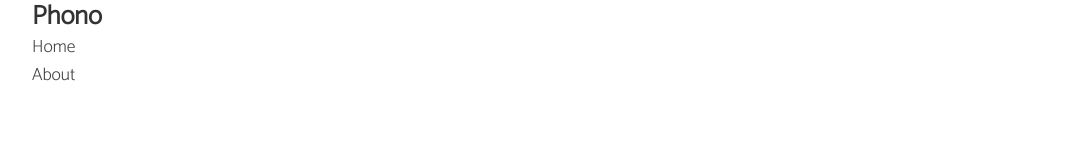
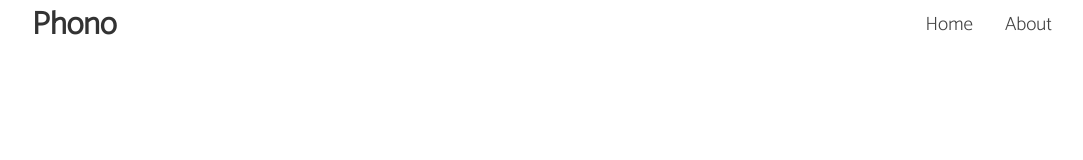
Before and after one commit to Anita-Liberatore/product-landing-page-fe, a plain HTML site: page index.html in a window 1280 px wide. Shown: the whole page, without its empty margins (90-1173 px from the left). Drawn offline with nearby package versions, Linux system fonts and the light colour scheme.

Commit message:
finish navbar with flexbox and css grid

```diff
--- a/dist/css/style.css
+++ b/dist/css/style.css
@@ -40,3 +40,35 @@ img {
     overflow: hidden;
     padding: 0 2rem;
 }
+
+.navbar {
+    font-size: 1.2rem;
+    padding-top: 0.3rem;
+    padding-bottom: 0.3rem;
+}
+
+.navbar .container {
+    display: grid;
+    grid-template-columns: repeat(2, 1fr);
+}
+
+.navbar .logo {
+    font-size: 2rem;
+}
+
+.navbar .nav {
+    display: flex;
+    justify-self: flex-end;
+    justify-content: center;
+    align-items: center;
+}
+
+.navbar .nav a {
+    padding:  0 1rem;
+}
+
+.navbar .nav a:hover {
+    color: #555;
+    text-decoration: underline;
+    font-weight: bold;
+}
```
